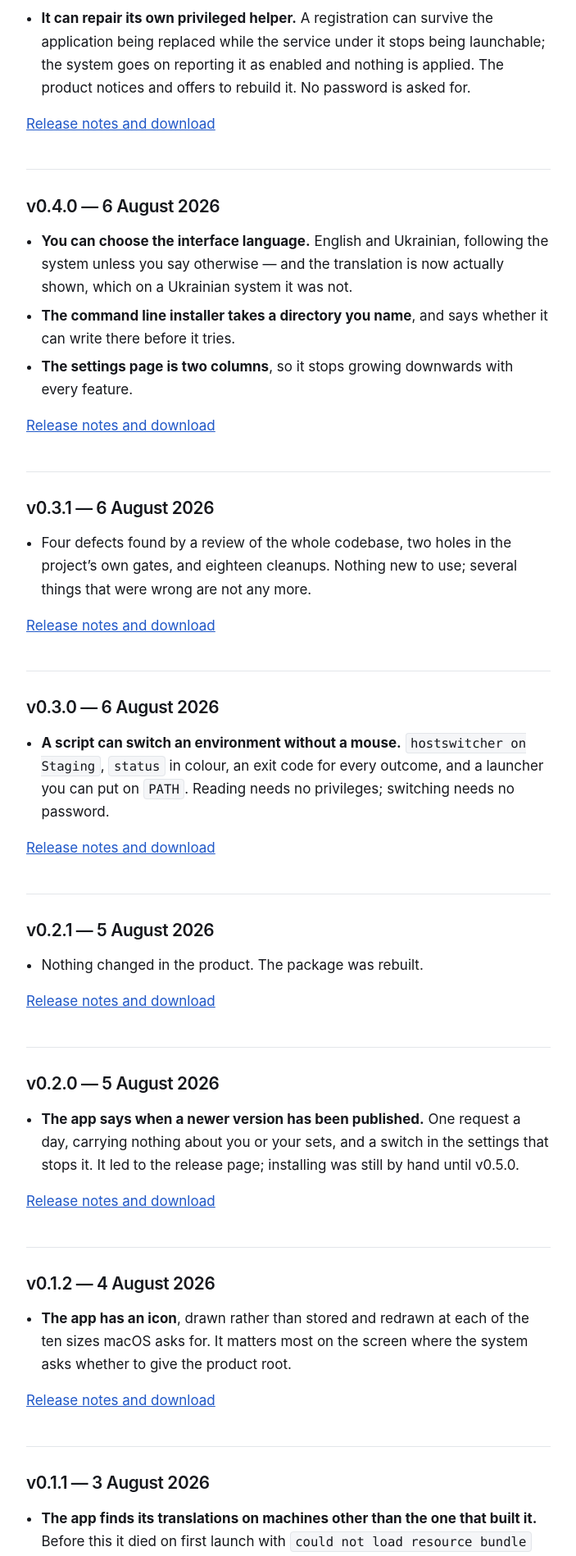
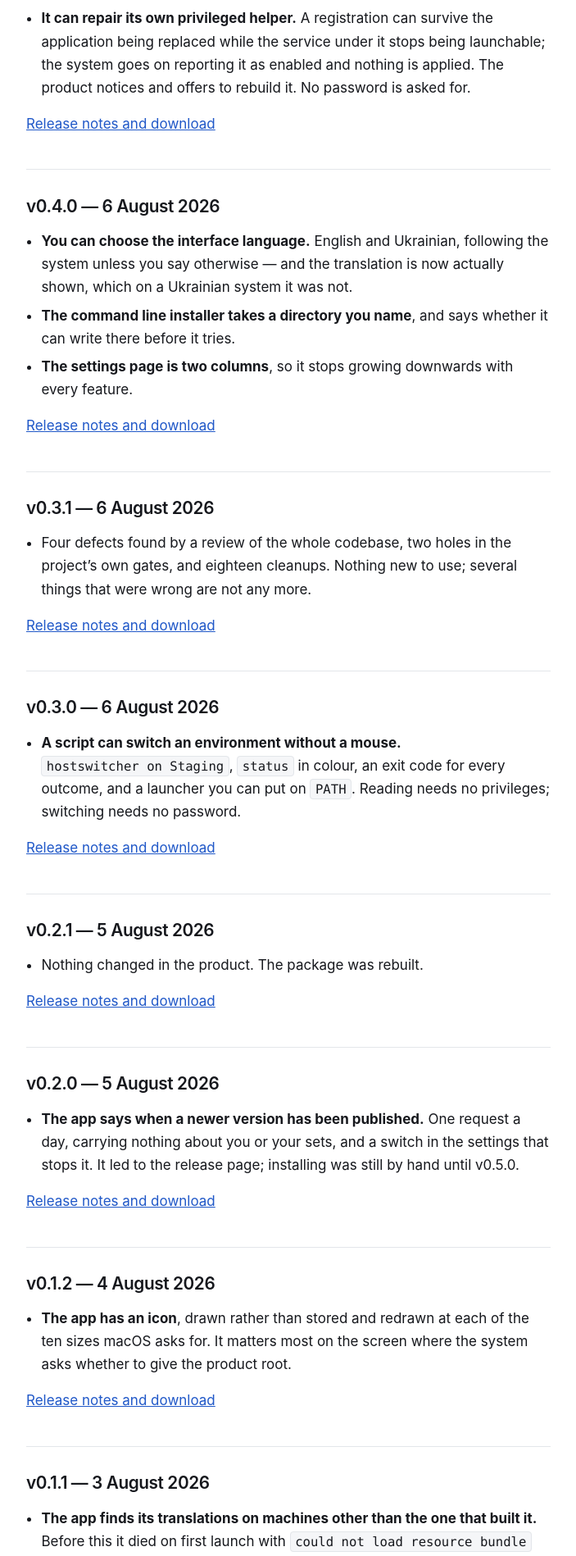
Before and after one commit to host-switcher/host-switcher.github.io, a Jekyll site: the page built from changelog.md, in a window 1280 px wide. Shown: the part 1180-3078 px from the top of the page at 82% size, without its empty margins (136-839 px from the left). Built offline with Jekyll 4.4.1, drawn with Linux system fonts in a browser that asks for light colours.

Commit message:
Stop a command breaking in half on a narrow screen
Seen on a real browser window at phone width, which is the one size the headless
one cannot be made to render: `sudo nano` wrapped between its two words and came
out as two chips, which reads as two commands. Inline code refuses to break now.
Every such span on the page is short enough that this cannot widen it — the
longest is `sudo nano /etc/hosts`.

```diff
--- a/assets/css/style.css
+++ b/assets/css/style.css
@@ -141,11 +141,15 @@ pre {
   font: 13.5px/1.6 ui-monospace, SFMono-Regular, Menlo, monospace;
   margin: 0 0 1rem;
 }
-pre code { font: inherit; background: none; border: 0; padding: 0; }
+pre code { font: inherit; background: none; border: 0; padding: 0; white-space: inherit; }
 code {
   font: .92em/1 ui-monospace, SFMono-Regular, Menlo, monospace;
   background: var(--paper-soft); border: 1px solid var(--rule);
   padding: .12em .35em; border-radius: 4px;
+  /* A command is one thing. On a phone `sudo nano` broke across two lines and became two chips,
+     which reads as two commands. Every inline span here is short enough that refusing to break it
+     cannot push the page wider — the longest is `sudo nano /etc/hosts`. */
+  white-space: nowrap;
 }
 
 /* Lists ------------------------------------------------------------------- */
```
